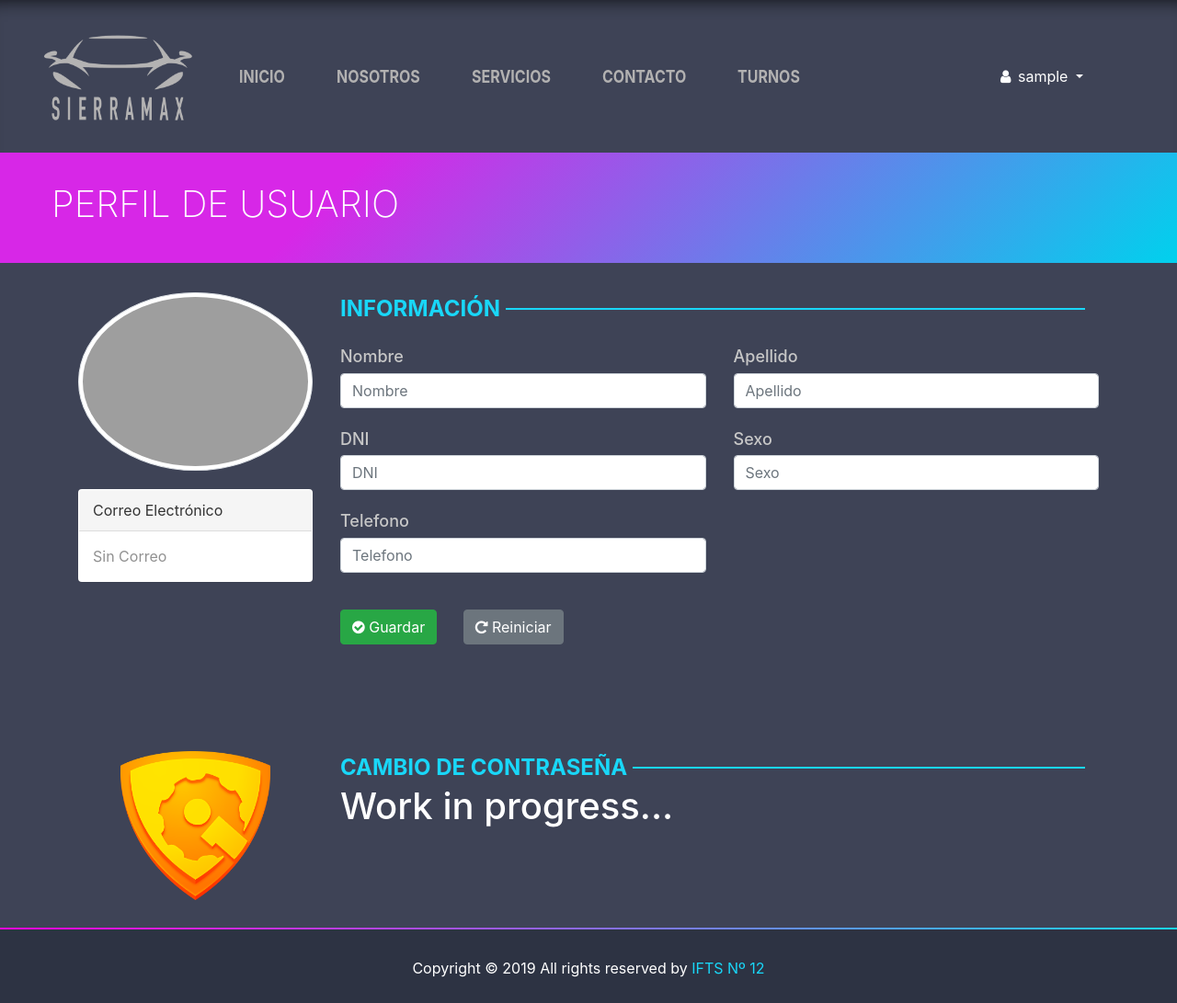
After one commit to menendezg/IFTS12-Liendro-Website, a PHP site: page /sierra-website/profile.php in a window 1280 px wide. The commit adds this page. Shown: the whole page at 92% size. Run offline with PHP 8.4, Linux system fonts and the light colour scheme; the visitor is signed in with stand-in values (Sample User, id 1); data comes from the database, SQL or seed files in the repository; both versions use the stored data as it was after the commit; grey boxes are pictures that could not be loaded.

Commit message:
Add Profile Page and improve user menu dropdown

```diff
--- a/docker-lamp-environment/www/sierra-website/components/nav.php
+++ b/docker-lamp-environment/www/sierra-website/components/nav.php
@@ -95,7 +95,7 @@ $current_file_name = basename($_SERVER['PHP_SELF']);
                     <? echo $_SESSION['username'] ?>
                 </a>
                 <div class="dropdown-menu">
-                    <a class="dropdown-item" href="#PROFILE">
+                    <a class="dropdown-item" href="profile.php">
                         <i class="fa fa-vcard"></i>
                         Ver Perfil
                     </a>
--- a/docker-lamp-environment/www/sierra-website/css/style.css
+++ b/docker-lamp-environment/www/sierra-website/css/style.css
@@ -663,3 +663,85 @@ small {
     color: white;
     background-color: red;
 }
+
+.form-group h4 {
+    color: #c7c7c7;
+    font-size: 18px;
+    font-weight: 500;
+    line-height: 1.1;
+    margin-top: 24px;
+    margin-bottom: 0px;
+}
+
+.buttons button {
+    margin-right: 24px;
+}
+
+.separator {
+    display: flex;
+    align-items: center;
+    text-align: left;
+    color: #19d7f8;
+    font-size: 24px;
+    font-weight: bold;
+    letter-spacing: 0px;
+    text-transform: uppercase;
+    padding-left: 0px!important;
+}
+
+.separator::after {
+    content: '';
+    flex: 1;
+    border-bottom: 2px solid#19d7f8;
+}
+
+.separator::before {
+    margin-right: .25em;
+}
+
+.separator::after {
+    margin-left: .25em;
+}
+
+.panel-default {
+    border-color: #ddd;
+}
+
+.panel {
+    margin-top: 20px;
+    margin-bottom: 20px;
+    background-color: #fff;
+    border: 1px solid transparent;
+    border-radius: 4px;
+    -webkit-box-shadow: 0 1px 1px rgba(0, 0, 0, .05);
+    box-shadow: 0 1px 1px rgba(0, 0, 0, .05);
+}
+
+.panel-default>.panel-heading {
+    color: #333;
+    background-color: #f5f5f5;
+    border-color: #ddd;
+}
+
+.panel-heading {
+    padding: 10px 15px;
+    border-bottom: 1px solid transparent;
+    border-top-left-radius: 3px;
+    border-top-right-radius: 3px;
+}
+
+.panel-body {
+    padding: 15px;
+}
+
+.panel-body span {
+    color: #919191;
+}
+
+#profileForm .form-control {
+    text-transform: capitalize;
+}
+
+.icon_category {
+    max-width: 64%;
+}
--- /dev/null
+++ b/docker-lamp-environment/www/sierra-website/profile.php
@@ -0,0 +1,196 @@
+<?php
+// session
+// Always in the init of php file when I want variables of session
+require_once("utils/session.php");
+$session = new session();
+
+// the followins line redirect to the first slide if
+// the user not logged in and he is trying to enter
+// by cache or writing in the browser the url.
+
+
+
+
+//===========================================================================
+// remember: like php is not strict the follwing line maybe not return true
+// but is evaluated at same way.
+//
+// this means if get->(username) return something i dot do anything.
+// but if return false, I will redirect to login.
+
+$username = $session->get('username');
+
+if (!$session->get('username')) {
+  header('Location: login.php');
+} else {
+  $person_id = $session->get_person_id($username);
+  $db = new SQLite3('db/taller-sierra.db');
+  $sql = "SELECT name, surname, dni, genre, phone_number, email FROM persons WHERE person_id = '$person_id';";
+  $result = $db->query($sql);
+  if (count($result) == 0) {
+    // show an error
+  }
+
+  $row = $result->fetchArray();
+}
+
+if ($session->is_admin($username)) {
+  // is admin == true , the user
+  // shold redirect to another webpage
+  // to adminstrate the bookings
+  // header('Location: some like adminwebsite.php');
+};
+
+?>
+<!DOCTYPE html>
+<html lang="en">
+
+<head>
+  <!-- Required meta tags -->
+  <meta charset="utf-8" />
+  <meta name="viewport" content="width=device-width, initial-scale=1, shrink-to-fit=no" />
+  <!-- favicon -->
+  <link rel="shortcut icon" href="img/favicon.ico" type="image/x-icon">
+  <link rel="icon" href="img/favicon.ico" type="image/x-icon">
+  <!-- Bootstrap CSS -->
+  <link rel="stylesheet" href="https://stackpath.bootstrapcdn.com/bootstrap/4.3.1/css/bootstrap.min.css" integrity="sha384-ggOyR0iXCbMQv3Xipma34MD+dH/1fQ784/j6cY/iJTQUOhcWr7x9JvoRxT2MZw1T" crossorigin="anonymous" />
+  <link href="https://fonts.googleapis.com/css?family=Oswald&display=swap" rel="stylesheet" />
+  <link rel="stylesheet" href="https://cdnjs.cloudflare.com/ajax/libs/font-awesome/4.7.0/css/font-awesome.min.css">
+  <link rel="stylesheet" type="text/css" href="css/style.css" />
+  <title>SierraMax</title>
+</head>
+
+<body>
+  <!-- NAVBAR -->
+  <?php
+  require_once 'components/nav.php';
+  ?>
+
+  <!-- PROFILE SECTION -->
+  <div class="">
+    <div class="jumbotron jumbotron-services custom-jumbotron">
+      <h1 class="display-4 ml-4">PERFIL DE USUARIO</h1>
+    </div>
+  </div>
+  <div class="container">
+    <div class="row">
+      <div class="col-sm-3">
+        <!--left col-->
+        <div class="text-center">
+          <img src="http://ssl.gstatic.com/accounts/ui/avatar_2x.png" class="avatar rounded-circle img-thumbnail" alt="avatar">
+        </div>
+
+        <div class="panel panel-default">
+          <div class="panel-heading">Correo Electrónico</div>
+          <div class="panel-body">
+            <?
+              if ($row[5] == "") {
+                echo "<span>Sin Correo</span>";
+              } else {
+                echo "<a href='mailto:" . $row[5] . "'>" . $row[5] . "</a>";
+              }
+            ?>
+          </div>
+        </div>
+      </div>
+
+
+      <div class="col-sm-9 custom_bottom">
+        <div class="separator col-sm-12">Información</div>
+        <form class="form" action="##" method="post" id="profileForm">
+          <div class="form-group row">
+            <div class="col-sm-6">
+              <label for="first_name">
+                <h4>Nombre</h4>
+              </label>
+              <input type="text" class="form-control" name="first_name" id="first_name" placeholder="Nombre" value="<? echo $row[0]; ?>">
+            </div>
+
+            <div class="col-sm-6">
+              <label for="last_name">
+                <h4>Apellido</h4>
+              </label>
+              <input type="text" class="form-control" name="last_name" id="last_name" placeholder="Apellido" value="<? echo $row[1]; ?>">
+            </div>
+
+            <div class="col-sm-6">
+              <label for="dni">
+                <h4>DNI</h4>
+              </label>
+              <input type="text" class="form-control" name="dni" id="dni" placeholder="DNI" value="<? echo $row[2]; ?>">
+            </div>
+
+            <div class="col-sm-6">
+              <label for="genre">
+                <h4>Sexo</h4>
+              </label>
+              <input type="text" class="form-control" name="genre" id="genre" placeholder="Sexo" value="<? echo $row[3]; ?>">
+            </div>
+
+            <div class="col-sm-6">
+              <label for="phone">
+                <h4>Telefono</h4>
+              </label>
+              <input type="text" class="form-control" name="phone" id="phone" placeholder="Telefono" value="<? echo $row[4]; ?>">
+            </div>
+          </div>
+
+          <div class="form-group buttons">
+            <br>
+            <button class="btn btn-success" type="submit">
+              <i class="fa fa-check-circle"></i>
+              Guardar
+            </button>
+            <button class="btn btn-secondary" type="reset">
+              <i class="fa fa-repeat"></i>
+              Reiniciar
+            </button>
+          </div>
+        </form>
+      </div>
+
+      <!-- password -->
+      <div class="col-sm-3">
+        <div class="text-center">
+          <img src="img/password_shield.png" class="icon_category" alt="avatar">
+        </div>
+      </div>
+
+      <div class="col-sm-9 custom_bottom">
+        <div class="separator col-sm-12">Cambio de Contraseña</div>
+        <h1 style="color: white;">Work in progress...</h1>
+      </div>
+    </div>
+    <!--/tab-content-->
+
+  </div>
+  <!--/END PROFILE-->
+
+
+  <!-- footer -->
+  <div class="container-fluid">
+    <div class="row">
+      <div class="col-sm-12 footer">
+        <p class="text-center footer-text">
+          Copyright &copy;
+          <script language="JavaScript" type="text/javascript">
+            now = new Date();
+            theYear = now.getYear();
+            if (theYear < 1900) theYear = theYear + 1900;
+            document.write(theYear);
+          </script>
+          All rights reserved by
+          <a href="https://lozanotux.github.io/">IFTS Nº 12</a>
+        </p>
+      </div>
+    </div>
+  </div>
+
+  <!-- endfooter -->
+
+  <!-- Optional JavaScript -->
+  <!-- jQuery first, then Popper.js, then Bootstrap JS -->
+  <script src="https://code.jquery.com/jquery-3.3.1.slim.min.js" integrity="sha384-q8i/X+965DzO0rT7abK41JStQIAqVgRVzpbzo5smXKp4YfRvH+8abtTE1Pi6jizo" crossorigin="anonymous"></script>
+  <script src="https://cdnjs.cloudflare.com/ajax/libs/popper.js/1.14.7/umd/popper.min.js" integrity="sha384-UO2eT0CpHqdSJQ6hJty5KVphtPhzWj9WO1clHTMGa3JDZwrnQq4sF86dIHNDz0W1" crossorigin="anonymous"></script>
+  <script src="https://stackpath.bootstrapcdn.com/bootstrap/4.3.1/js/bootstrap.min.js" integrity="sha384-JjSmVgyd0p3pXB1rRibZUAYoIIy6OrQ6VrjIEaFf/nJGzIxFDsf4x0xIM+B07jRM" crossorigin="anonymous"></script>
+</body>
```
Also changed, not shown: docker-lamp-environment/www/sierra-website/db/taller-sierra.db, docker-lamp-environment/www/sierra-website/img/password_shield.png (added).
